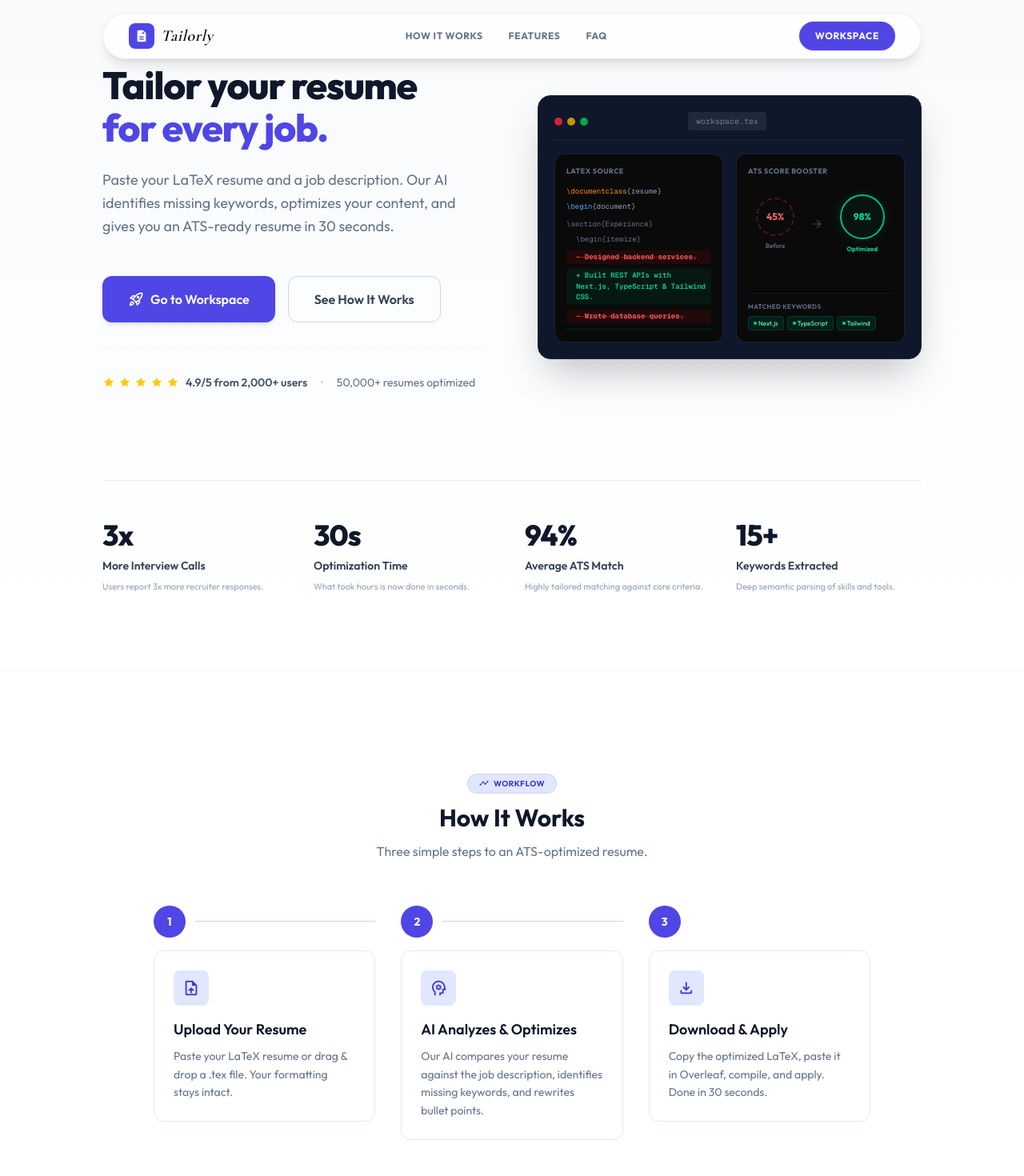
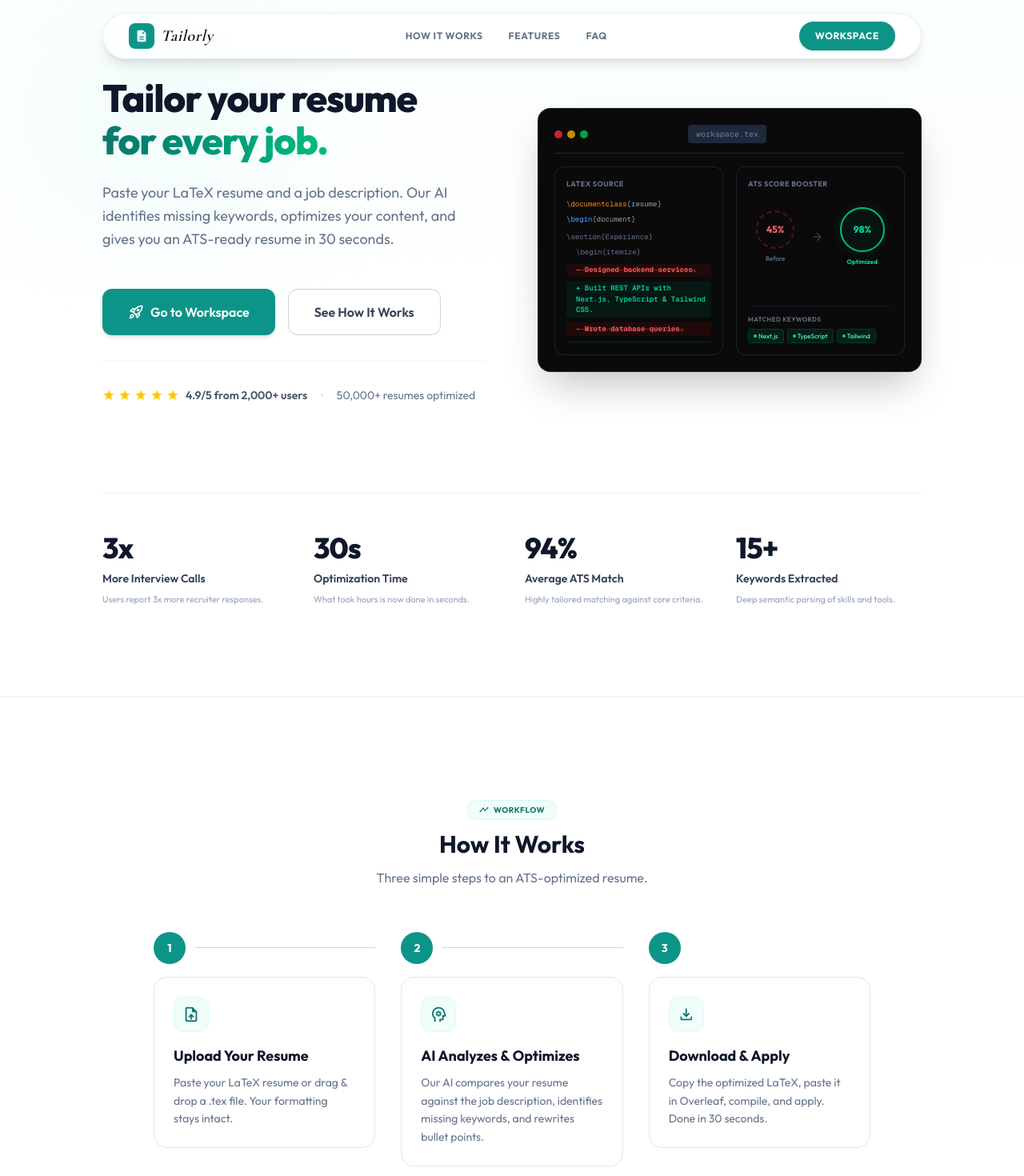
Before and after one commit to Abhinavthakur20/Resume-tailor, a Next.js app: page / in a window 1280 px wide. Shown: the top 1470 px of the page at 80% size. Built offline with nearby package versions, Linux system fonts and the light colour scheme.

Commit message:
feat: implement landing page components with responsive styling and LaTeX-focused feature highlights

```diff
--- a/src/app/globals.css
+++ b/src/app/globals.css
@@ -1,16 +1,16 @@
 @import "tailwindcss";
 
 @theme inline {
-  --color-primary-50: #e0e7ff;
-  --color-primary-100: #c7d2fe;
-  --color-primary-200: #a5b4fc;
-  --color-primary-300: #818cf8;
-  --color-primary-400: #6366f1;
-  --color-primary-500: #4f46e5;
-  --color-primary-600: #4338ca;
-  --color-primary-700: #3730a3;
-  --color-primary-800: #312e81;
-  --color-primary-900: #1e1b4b;
+  --color-primary-50: #f0fdfa;
+  --color-primary-100: #ccfbf1;
+  --color-primary-200: #99f6e4;
+  --color-primary-300: #5eead4;
+  --color-primary-400: #2dd4bf;
+  --color-primary-500: #0d9488;
+  --color-primary-600: #0f766e;
+  --color-primary-700: #115e59;
+  --color-primary-800: #134e4a;
+  --color-primary-900: #042f2e;
 
   --color-neutral-50: #f8fafc;
   --color-neutral-100: #f1f5f9;
--- a/src/components/landing/Features.tsx
+++ b/src/components/landing/Features.tsx
@@ -21,7 +21,7 @@
         {/* Bento Grid */}
         <div className="grid grid-cols-1 md:grid-cols-3 gap-6">
           {/* Card 1: LaTeX Code Preservation (col-span-2) */}
-          <div className="md:col-span-2 bg-neutral-50 rounded-2xl p-8 border border-neutral-200/80 flex flex-col justify-between overflow-hidden relative min-h-[320px]">
+          <div className="md:col-span-2 bg-white rounded-2xl p-8 border border-neutral-200/80 hover:-translate-y-1.5 hover:shadow-lg hover:border-primary-500/25 transition-all duration-300 flex flex-col justify-between overflow-hidden relative min-h-[320px]">
             <div className="max-w-md space-y-3 z-10">
               <span className="text-[10px] uppercase tracking-wider text-primary-600 font-bold bg-primary-50 px-2.5 py-1 rounded-full border border-primary-200/50">Core technology</span>
               <h3 className="text-xl sm:text-2xl font-extrabold text-neutral-900">LaTeX Layout Preservation</h3>
@@ -47,7 +47,7 @@
           </div>
 
           {/* Card 2: Semantic ATS Keyword Extraction (col-span-1) */}
-          <div className="bg-neutral-50 rounded-2xl p-8 border border-neutral-200/80 flex flex-col justify-between min-h-[320px]">
+          <div className="bg-white rounded-2xl p-8 border border-neutral-200/80 hover:-translate-y-1.5 hover:shadow-lg hover:border-primary-500/25 transition-all duration-300 flex flex-col justify-between min-h-[320px]">
             <div className="space-y-3">
               <span className="text-[10px] uppercase tracking-wider text-primary-600 font-bold bg-primary-50 px-2.5 py-1 rounded-full border border-primary-200/50">ATS Analyzer</span>
               <h3 className="text-xl font-extrabold text-neutral-900">Semantic Matching</h3>
@@ -74,7 +74,7 @@
           </div>
 
           {/* Card 3: Bullet Optimization (col-span-1) */}
-          <div className="bg-neutral-50 rounded-2xl p-8 border border-neutral-200/80 flex flex-col justify-between min-h-[320px]">
+          <div className="bg-white rounded-2xl p-8 border border-neutral-200/80 hover:-translate-y-1.5 hover:shadow-lg hover:border-primary-500/25 transition-all duration-300 flex flex-col justify-between min-h-[320px]">
             <div className="space-y-3">
               <span className="text-[10px] uppercase tracking-wider text-primary-600 font-bold bg-primary-50 px-2.5 py-1 rounded-full border border-primary-200/50">AI Copilot</span>
               <h3 className="text-xl font-extrabold text-neutral-900">Honest Rewriting</h3>
@@ -95,7 +95,7 @@
           </div>
 
           {/* Card 4: Side-by-side Diff View (col-span-2) */}
-          <div className="md:col-span-2 bg-neutral-50 rounded-2xl p-8 border border-neutral-200/80 flex flex-col justify-between overflow-hidden relative min-h-[320px]">
+          <div className="md:col-span-2 bg-white rounded-2xl p-8 border border-neutral-200/80 hover:-translate-y-1.5 hover:shadow-lg hover:border-primary-500/25 transition-all duration-300 flex flex-col justify-between overflow-hidden relative min-h-[320px]">
             <div className="max-w-md space-y-3 z-10">
               <span className="text-[10px] uppercase tracking-wider text-primary-600 font-bold bg-primary-50 px-2.5 py-1 rounded-full border border-primary-200/50">Interface</span>
               <h3 className="text-xl sm:text-2xl font-extrabold text-neutral-900">Side-by-Side Diff Tool</h3>
--- a/src/components/landing/Hero.tsx
+++ b/src/components/landing/Hero.tsx
@@ -3,14 +3,18 @@
 
 export default function Hero() {
   return (
-    <section className="pt-20 pb-24 px-6 md:px-12 bg-linear-to-b from-neutral-50 to-white overflow-hidden">
+    <section className="relative pt-24 pb-28 px-6 md:px-12 bg-linear-to-b from-primary-50/30 via-white to-white overflow-hidden border-b border-neutral-100">
+      {/* Premium Decorative Glow Blobs */}
+      <div className="absolute top-12 left-12 w-80 h-80 bg-primary-400/10 rounded-full blur-3xl -z-10" />
+      <div className="absolute bottom-12 right-12 w-96 h-96 bg-emerald-400/10 rounded-full blur-3xl -z-10" />
+
       <div className="max-w-5xl mx-auto grid grid-cols-1 lg:grid-cols-12 gap-12 lg:gap-16 items-center">
         {/* Left Column - Headline & CTA */}
         <div className="lg:col-span-6 text-left space-y-8 animate-fade-up">
           <div className="space-y-4">
             <h1 className="text-3xl sm:text-4xl lg:text-[48px] font-extrabold text-neutral-900 leading-[1.1] tracking-tight">
               Tailor your resume <br />
-              <span className="text-primary-500">for every job.</span>
+              <span className="bg-clip-text text-transparent bg-gradient-to-r from-primary-600 to-emerald-500">for every job.</span>
             </h1>
 
             <p className="text-base sm:text-lg text-neutral-500 max-w-lg leading-relaxed pt-2">
@@ -46,7 +50,7 @@
 
         {/* Right Column - Premium Product Mockup */}
         <div className="lg:col-span-6 relative w-full flex justify-center lg:justify-end animate-fade-up">
-          <div className="w-full max-w-lg bg-neutral-900 rounded-2xl p-5 shadow-2xl flex flex-col gap-4 overflow-hidden border border-neutral-800">
+          <div className="w-full max-w-lg bg-neutral-950 rounded-2xl p-5 shadow-2xl hover:shadow-[0_20px_50px_rgba(13,148,136,0.15)] hover:border-primary-500/30 transition-all duration-500 flex flex-col gap-4 overflow-hidden border border-neutral-800/80">
             {/* Mock Window Header */}
             <div className="flex items-center justify-between border-b border-neutral-800 pb-3">
               <div className="flex gap-1.5">
--- a/src/components/landing/HowItWorks.tsx
+++ b/src/components/landing/HowItWorks.tsx
@@ -43,11 +43,11 @@
                   <div className="hidden md:block flex-1 h-px bg-neutral-300" />
                 )}
               </div>
-              <div className="bg-white border border-neutral-200 rounded-xl p-6">
-                <div className="w-11 h-11 rounded-lg bg-primary-50 flex items-center justify-center mb-4">
+              <div className="bg-white border border-neutral-200 rounded-2xl p-6 hover:-translate-y-1.5 hover:shadow-lg hover:border-primary-500/20 transition-all duration-300 relative">
+                <div className="w-11 h-11 rounded-xl bg-primary-50 flex items-center justify-center mb-4 border border-primary-100/50">
                   <span className="material-symbols-outlined text-primary-600" style={{ fontSize: 22 }}>{step.icon}</span>
                 </div>
-                <h3 className="font-semibold text-neutral-900 text-lg mb-2">{step.title}</h3>
+                <h3 className="font-bold text-neutral-900 text-lg mb-2">{step.title}</h3>
                 <p className="text-sm text-neutral-500 leading-relaxed">{step.description}</p>
               </div>
             </div>
```
